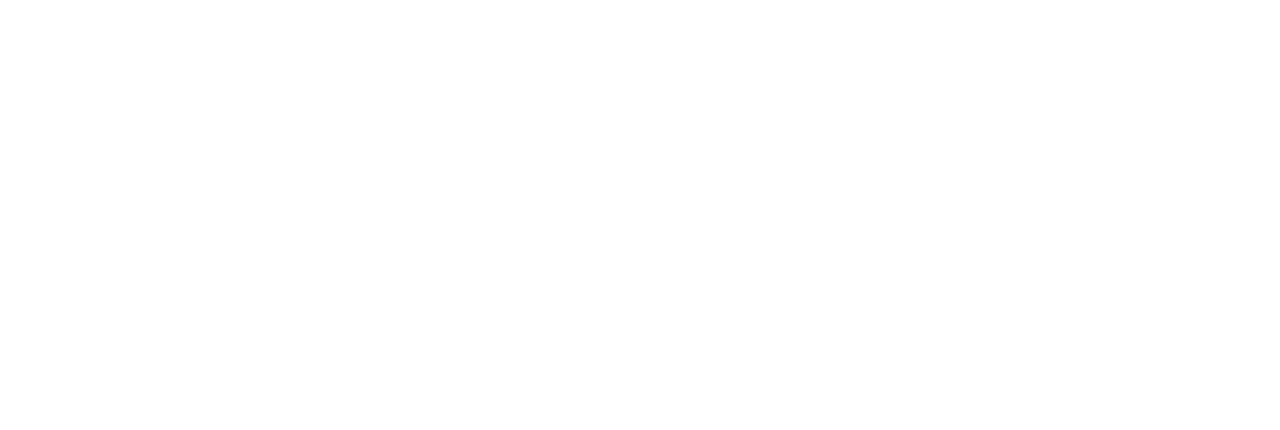
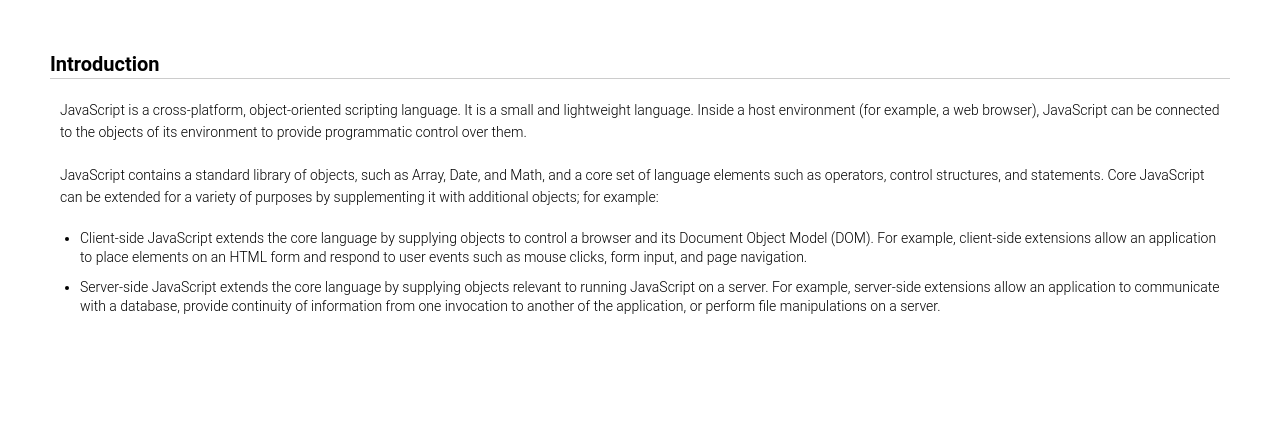
Before and after one commit to 0607rj/task1, a plain HTML site: page index.html in a window 1280 px wide. Drawn offline with Linux system fonts and the light colour scheme.

Commit message:
SECtion 1 added

```diff
--- a/index.html
+++ b/index.html
@@ -9,3 +9,40 @@
     <link rel="stylesheet" href="style.css" />
   </head>
   <body>
+ <main>
+	       <section id="Introduction">
+		               <h2>Introduction</h2>
+			               <article>
+					                 <p>
+							             JavaScript is a cross-platform, object-oriented scripting language.
+								                 It is a small and lightweight language. Inside a host environment
+										             (for example, a web browser), JavaScript can be connected to the
+											                 objects of its environment to provide programmatic control over
+													             them.
+														               </p>
+
+															                 <p>
+																	             JavaScript contains a standard library of objects, such as Array,
+																		                 Date, and Math, and a core set of language elements such as
+																				             operators, control structures, and statements. Core JavaScript can
+																					                 be extended for a variety of purposes by supplementing it with
+																							             additional objects; for example:
+																								               </p>
+																									                 <ul>
+																												             <li>
+																														                   Client-side JavaScript extends the core language by supplying
+																																                 objects to control a browser and its Document Object Model (DOM).
+																																		               For example, client-side extensions allow an application to place
+																																			                     elements on an HTML form and respond to user events such as mouse
+																																					                   clicks, form input, and page navigation.
+																																							               </li>
+																																								                   <li>
+																																											                 Server-side JavaScript extends the core language by supplying
+																																													               objects relevant to running JavaScript on a server. For example,
+																																														                     server-side extensions allow an application to communicate with a
+																																																                   database, provide continuity of information from one invocation to
+																																																		                 another of the application, or perform file manipulations on a
+																																																				               server.
+																																																					                   </li>
+																																																							             </ul>
+																																																								             </article>
```
